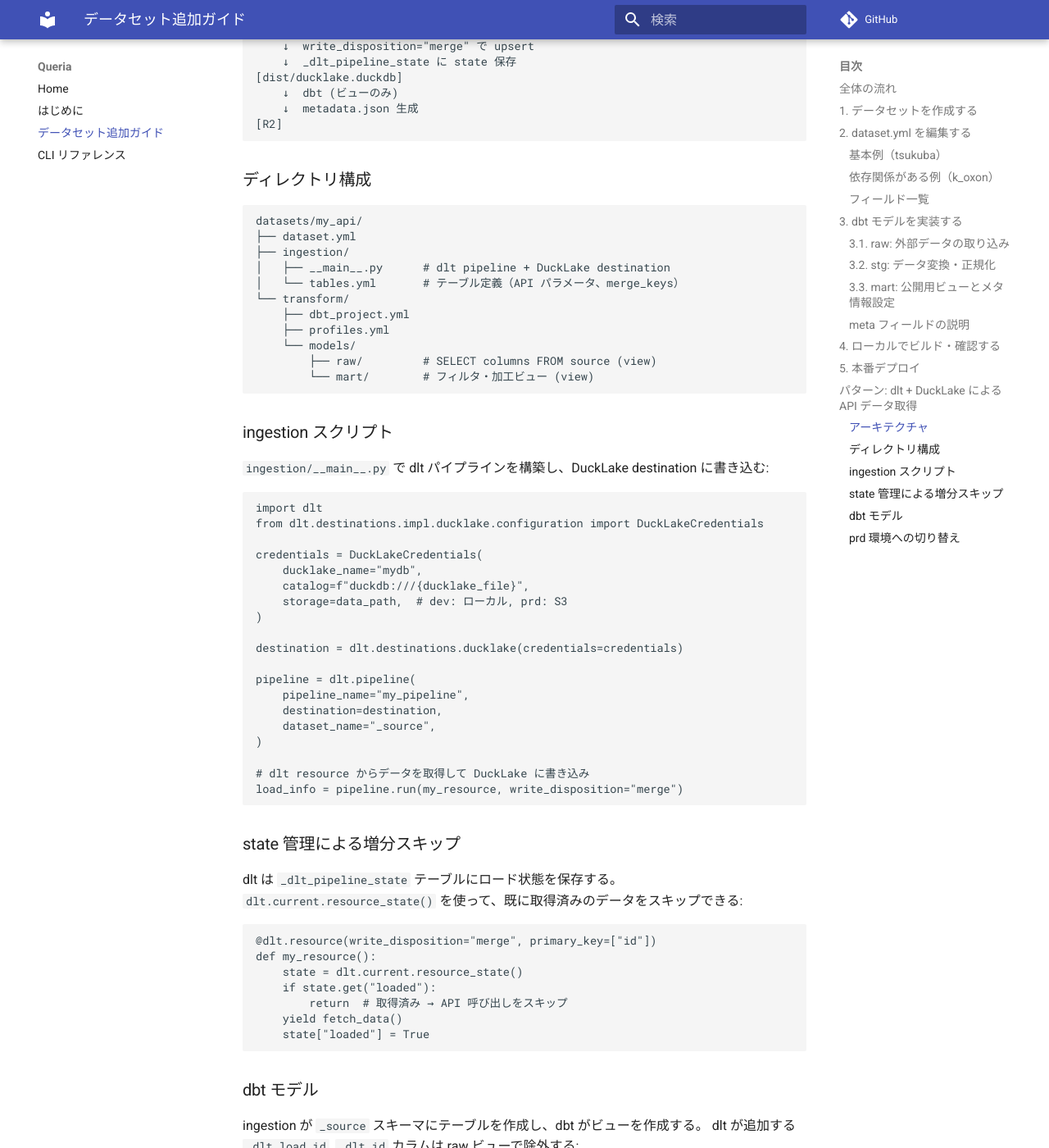
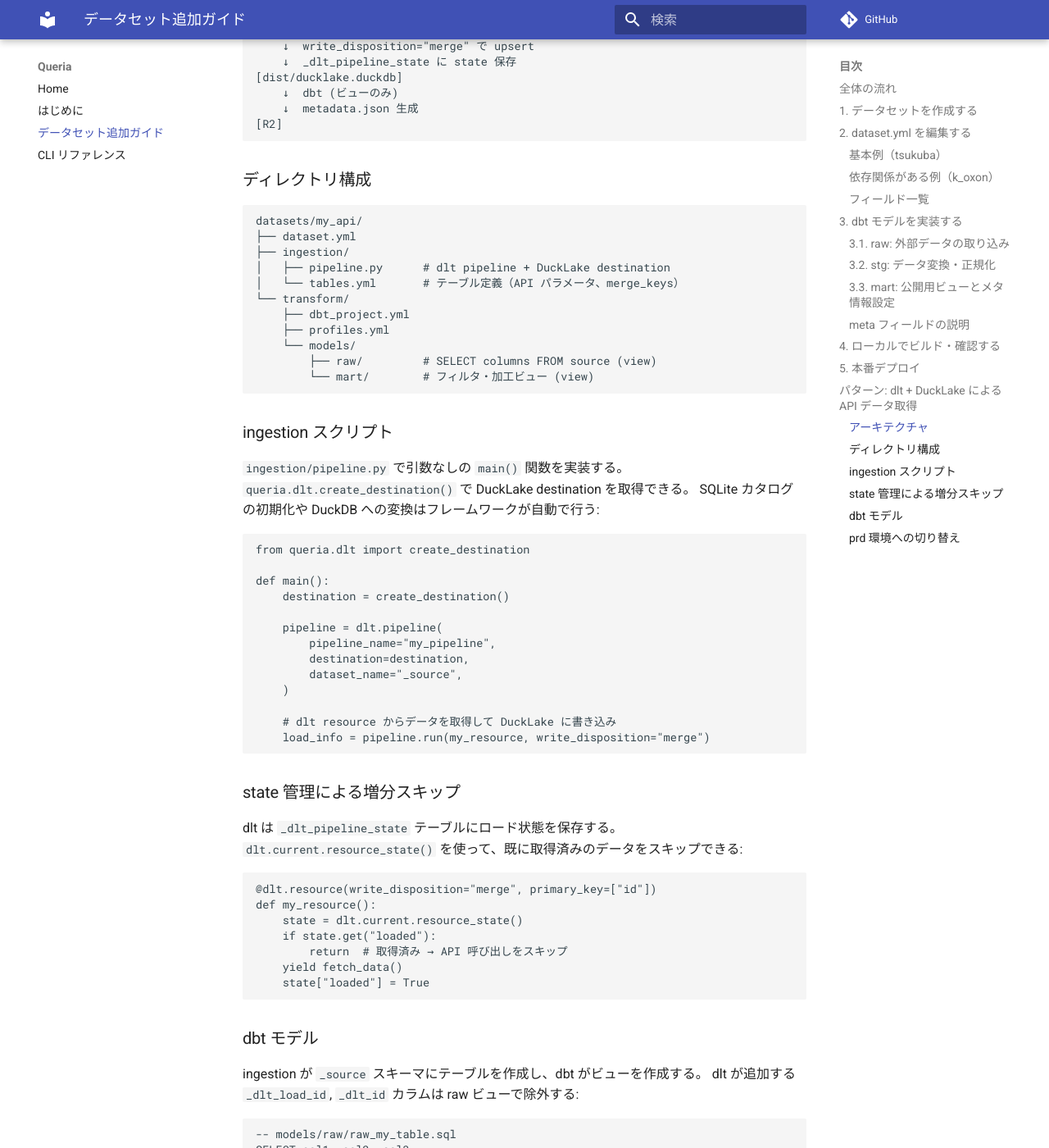
Before and after one commit to flo8s/queria, an MkDocs documentation site: the page built from docs/adding-dataset.md, in a window 1280 px wide and 1400 px high, scrolled down 7117 px. Shown: the whole window at 82% size. Built offline with MkDocs 1.6.1 and Material for MkDocs 9.7.7, drawn with Linux system fonts in a browser that asks for light colours; comment, search, counter and statistics services are not loaded; some of the changed text lies outside the part shown.

Commit message:
chore: ビルドスクリプトとドキュメントを新アーキテクチャに合わせて更新

````diff
--- a/docs/adding-dataset.md
+++ b/docs/adding-dataset.md
@@ -345,7 +345,7 @@ dlt の state 管理により、2回目以降のロードで既取得データ
 datasets/my_api/
 ├── dataset.yml
 ├── ingestion/
-│   ├── __main__.py      # dlt pipeline + DuckLake destination
+│   ├── pipeline.py      # dlt pipeline + DuckLake destination
 │   └── tables.yml       # テーブル定義（API パラメータ、merge_keys）
 └── transform/
     ├── dbt_project.yml
@@ -357,28 +357,24 @@ datasets/my_api/
 
 ### ingestion スクリプト
 
-`ingestion/__main__.py` で dlt パイプラインを構築し、DuckLake destination に書き込む:
+`ingestion/pipeline.py` で引数なしの `main()` 関数を実装する。
+`queria.dlt.create_destination()` で DuckLake destination を取得できる。
+SQLite カタログの初期化や DuckDB への変換はフレームワークが自動で行う:
 
 ```python
-import dlt
-from dlt.destinations.impl.ducklake.configuration import DuckLakeCredentials
+from queria.dlt import create_destination
 
-credentials = DuckLakeCredentials(
-    ducklake_name="mydb",
-    catalog=f"duckdb:///{ducklake_file}",
-    storage=data_path,  # dev: ローカル, prd: S3
-)
+def main():
+    destination = create_destination()
 
-destination = dlt.destinations.ducklake(credentials=credentials)
+    pipeline = dlt.pipeline(
+        pipeline_name="my_pipeline",
+        destination=destination,
+        dataset_name="_source",
+    )
 
-pipeline = dlt.pipeline(
-    pipeline_name="my_pipeline",
-    destination=destination,
-    dataset_name="_source",
-)
-
-# dlt resource からデータを取得して DuckLake に書き込み
-load_info = pipeline.run(my_resource, write_disposition="merge")
+    # dlt resource からデータを取得して DuckLake に書き込み
+    load_info = pipeline.run(my_resource, write_disposition="merge")
 ```
 
 ### state 管理による増分スキップ
@@ -411,10 +407,9 @@ FROM {{ source('my_source', 'my_table') }}
 
 ### prd 環境への切り替え
 
-DuckLakeCredentials の `storage` パラメータで切り替える:
+`create_destination` は `S3_BUCKET` 環境変数の有無で dev/prd を自動判定する:
 
-- dev: ローカルパス（デフォルト）
-- prd: `s3://{bucket}/{dataset}/ducklake.duckdb.files/`（環境変数で制御）
+- dev (S3_BUCKET 未設定): ローカルパス
+- prd (S3_BUCKET 設定済): `s3://{bucket}/{dataset}/ducklake.duckdb.files/`
 
-S3 認証は `FilesystemConfiguration` + `AwsCredentials` で設定する。
-実装例は `datasets/estat/` を参照。
+実装例は `datasets/e_stat/` を参照。
````
Also changed, not shown: CLAUDE.md (+31 -10 lines), 2 other files.
